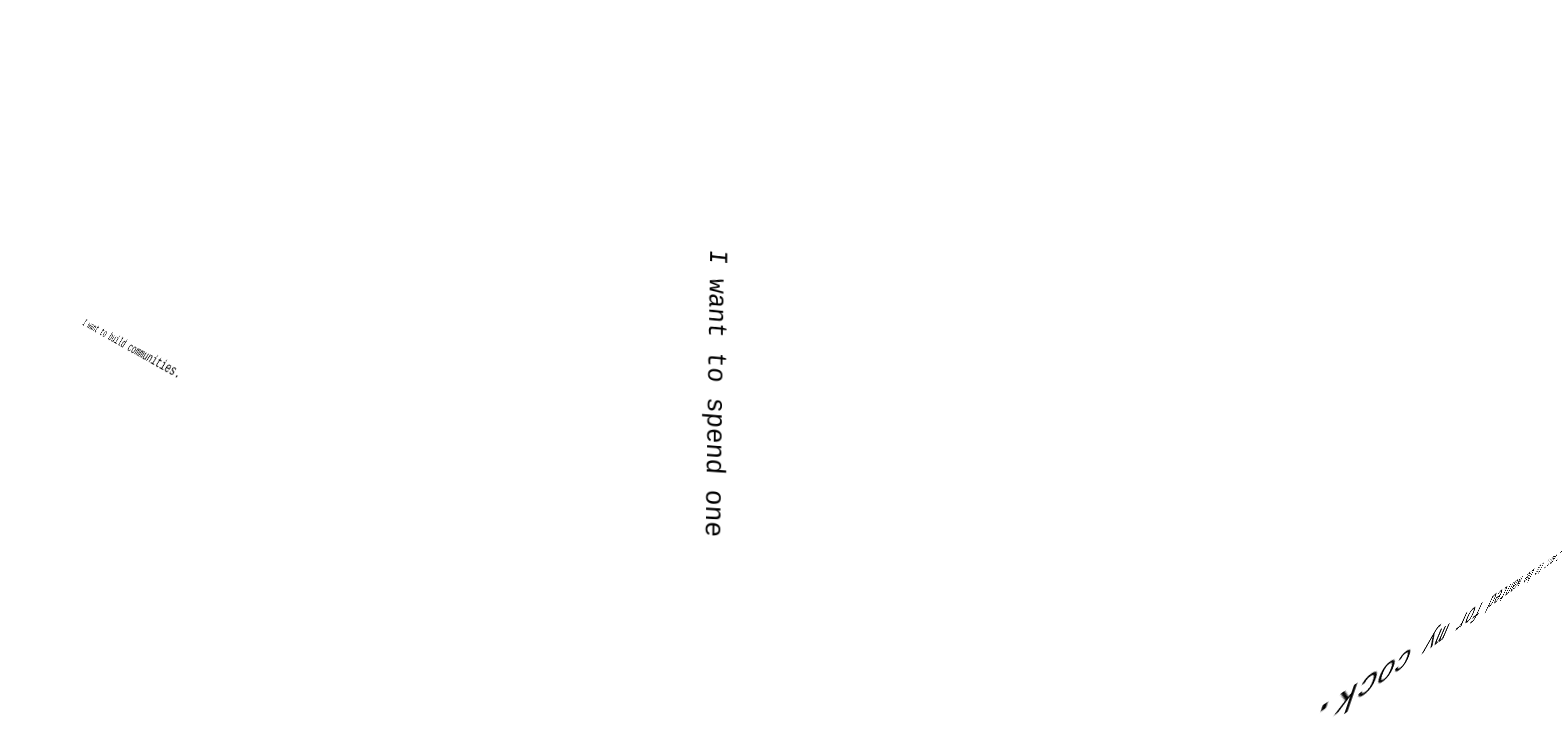
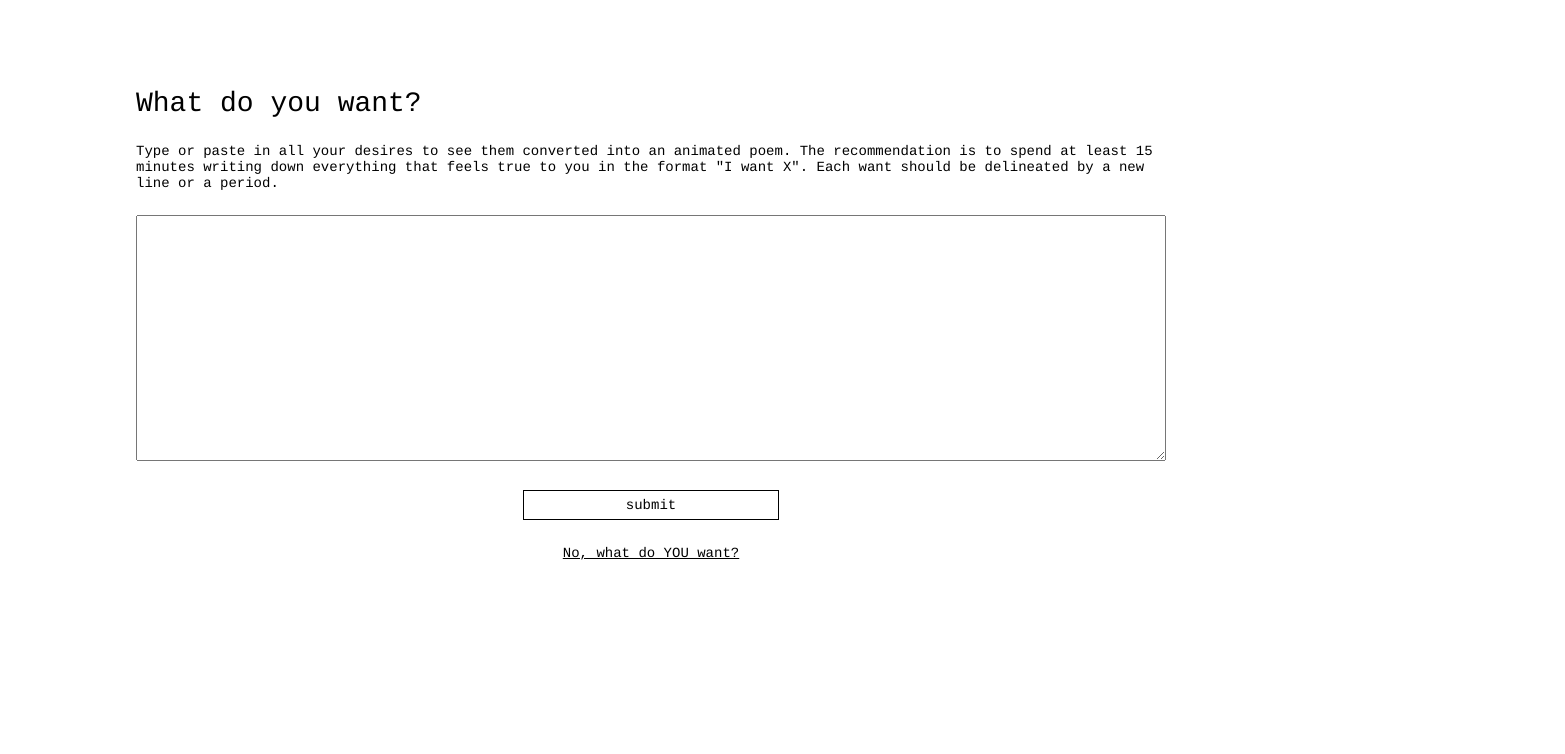
Before and after one commit to estitesc/satisfaction, a React (Create React App) app: page / in a window 1280 px wide. Shown: the top 754 px of the page, 1565 px wide, since content can reach past the window. Built offline with nearby package versions, Linux system fonts and the light colour scheme.

Commit message:
[MAJOR] Remodels the app to be user prompt first

```diff
--- a/src/App.js
+++ b/src/App.js
@@ -1,11 +1,11 @@
 import React from 'react';
 import './App.css';
-import Satisfy from './Satisfy';
+import Master from './screens/Master';
 
 function App() {
   return (
     <div className="App">
-      <Satisfy />
+      <Master />
     </div>
   );
 }
--- /dev/null
+++ b/src/screens/FlashMessage.js
@@ -0,0 +1,17 @@
+import React from 'react';
+import '../styles.css';
+
+export default class FlashMessage extends React.Component {
+
+  render() {
+    return (
+      <div className="flash-main">
+        <div className="flash-container">
+          <div className="flash-message">
+            {this.props.message}
+          </div>
+        </div>
+      </div>
+    );
+  }
+}
--- /dev/null
+++ b/src/screens/Master.js
@@ -0,0 +1,48 @@
+import React from 'react';
+import Satisfy from './Satisfy';
+import WhatDoYouWant from './WhatDoYouWant';
+import '../styles.css';
+
+export default class Master extends React.Component {
+  constructor(props) {
+    super(props);
+
+    this.state = {
+      currentView: 'prompt',
+      userWants: '',
+      wantsArray: [],
+    };
+  }
+
+  onSetCurrentView(view) {
+    this.setState({
+      currentView: view,
+    })
+  }
+
+  onSetUserWants(wants) {
+    this.setState({
+      userWants: wants,
+    })
+  }
+
+  onSetWantsArray(wantsArray) {
+    this.setState({
+      wantsArray: wantsArray,
+    })
+  }
+
+  render() {
+    return (
+      this.state.currentView === 'prompt' ?
+      <WhatDoYouWant
+        userWants={this.state.userWants}
+        onSetUserWants={(wants) => (this.onSetUserWants(wants))}
+        onSetWantsArray={(wantsArray) => (this.onSetWantsArray(wantsArray))}
+        onSetCurrentView={(view) => (this.onSetCurrentView(view))}
+      />
+      :
+      <Satisfy wantsArray={this.state.wantsArray} />
+    );
+  }
+}
--- a/src/Satisfy.js
+++ b/src/screens/Satisfy.js
@@ -1,8 +1,8 @@
 import React, { Component } from 'react';
-import './styles.css';
-import { WantsBlock } from './Dictionary';
-import TypingText from './components/TypingText';
-import WordTypingText from './components/WordTypingText';
+import '../styles.css';
+import { WantsBlock } from '../Dictionary';
+import TypingText from '../components/TypingText';
+import WordTypingText from '../components/WordTypingText';
 
 class Satisfy extends Component {
   constructor(props) {
@@ -10,7 +10,7 @@ class Satisfy extends Component {
     console.log("winder width", window.innerWidth);
     console.log("winder height", window.innerHeight);
 
-    const wants = WantsBlock.split("|");
+    // const wants = WantsBlock.split("|");
 
     this.lineRefs = [];
     this.wordByWordLineRefs = [];
@@ -18,7 +18,7 @@ class Satisfy extends Component {
     this.state = {
       lines: [],
       wordByWordLines: [],
-      wants: wants,
+      wants: this.props.wantsArray,
       clock: 0,
       scrollInterval: 10,
       addLineInterval: 1000,
--- /dev/null
+++ b/src/screens/WhatDoYouWant.js
@@ -0,0 +1,97 @@
+import React from 'react';
+import FlashMessage from './FlashMessage';
+import { WantsBlock } from '../Dictionary';
+import '../styles.css';
+
+export default class WhatDoYouWant extends React.Component {
+  constructor(props) {
+    super(props);
+    //
+    this.state = {
+      showFlashMessage: false,
+      flashMessage: '',
+    };
+
+    this.handleChange = this.handleChange.bind(this);
+    this.handleSubmit = this.handleSubmit.bind(this);
+    this.handleNoYouGo = this.handleNoYouGo.bind(this);
+  }
+
+  handleChange(event) {
+    this.props.onSetUserWants(event.target.value);
+  }
+
+  handleSubmit() {
+    // First check if the submitted text creates enough wants when split along new lines and periods.
+    const newLineSplits = this.props.userWants.split("\n");
+    let doubleSplits = [];
+    doubleSplits = newLineSplits.map((split) => {
+      return split.split(". ");
+    });
+    const doubleFlat = doubleSplits.flat();
+    const doubleFlatFilt = doubleFlat.filter(function (want) {
+      return want.length > 3;
+    });
+
+    if(doubleFlatFilt.length > 10) {
+      this.setState({
+        flashMessage: 'thank you, now you can watch your desires interacting.',
+        showFlashMessage: true,
+      });
+      this.props.onSetWantsArray(doubleFlatFilt);
+
+      setTimeout(() => {
+        this.props.onSetCurrentView('satisfy');
+      }, 4000);
+    } else {
+      // Not long enough ask them for more wants!
+      this.setState({
+        flashMessage: "Come on, I'm sure you want more than that.",
+        showFlashMessage: true,
+      });
+
+      setTimeout(() => {
+        this.setState({
+          showFlashMessage: false,
+        });
+      }, 2000);
+    }
+  }
+
+  handleNoYouGo() {
+    this.setState({
+      flashMessage: "Ok, I'll tell you what I want, but be warned, the truth contains a lot of sexual content.",
+      showFlashMessage: true,
+    });
+    this.props.onSetWantsArray(WantsBlock.split("|"));
+
+    setTimeout(() => {
+      this.props.onSetCurrentView('satisfy');
+    }, 5000);
+  }
+
+  render() {
+    return (
+      this.state.showFlashMessage ?
+      <FlashMessage message={this.state.flashMessage}/>
+      :
+      <div className="want-main">
+        <div className="want-form-container">
+          <div className="want-form-label">
+            What do you want?
+          </div>
+          <div className="want-form-sub-label">
+            Type or paste in all your desires to see them converted into an animated poem. The recommendation is to spend at least 15 minutes writing down everything that feels true to you in the format "I want X". Each want should be delineated by a new line or a period.
+          </div>
+          <textarea className="want-textarea" value={this.props.userWants} onChange={(event) => (this.handleChange(event))}></textarea>
+          <div className="want-submit-container">
+            <button className="want-submit-button" onClick={this.handleSubmit}>submit</button>
+            <div className="want-submit-sub-link">
+              <button className="text-button" onClick={this.handleNoYouGo}><u>No, what do YOU want?</u></button>
+            </div>
+          </div>
+        </div>
+      </div>
+    );
+  }
+}
--- a/src/styles.css
+++ b/src/styles.css
@@ -37,3 +37,96 @@
     visibility: visible;
   }
 }
+
+.want-main {
+  width: 100%;
+  height: 100%;
+  white-space: normal;
+}
+
+.want-form-container {
+  position: absolute;
+  margin-top: 10vh;
+  margin-left: 10vw;
+  margin-right: 10vw;
+}
+
+.want-form-label {
+  font-size: 28px;
+}
+
+.want-form-sub-label {
+  font-size: 14px;
+  margin-top: 3vh;
+}
+
+.want-textarea {
+  margin-top: 3vh;
+  width: 80vw;
+  height: 30vh;
+  font-family: inherit;
+}
+
+.want-submit-container {
+  width: 100%;
+  text-align: center;
+  font-size: 14px;
+}
+
+.want-submit-button {
+  margin-top: 3vh;
+  width: 20vw;
+  white-space: normal;
+  background-color: white;
+  border: solid 1px black;
+  color: black;
+  font-size: 14px;
+  padding: 6px;
+  font-family: inherit;
+}
+.want-submit-button:hover {
+  background: #eeeeee;
+  transform: scale(1.05);
+  transition: all .3s ease-in-out;
+  cursor: pointer;
+}
+.want-submit-button:focus {
+  outline:none;
+}
+
+.want-submit-sub-link {
+  margin-top: 3vh;
+}
+
+.text-button {
+  border: none;
+  background: none;
+  font-family: inherit;
+  font-size: inherit;
+  color: inherit;
+}
+.text-button:hover {
+  transform: scale(1.05);
+  transition: all .3s ease-in-out;
+  cursor: pointer;
+}
+.text-button:focus {
+  outline:none;
+}
+
+.flash-main {
+  width: 100%;
+  height: 100%;
+  white-space: normal;
+}
+
+.flash-container {
+  position: absolute;
+  margin-top: 20vh;
+  margin-left: 20vw;
+  margin-right: 20vw;
+}
+
+.flash-message {
+  font-size: 28px;
+}
```
